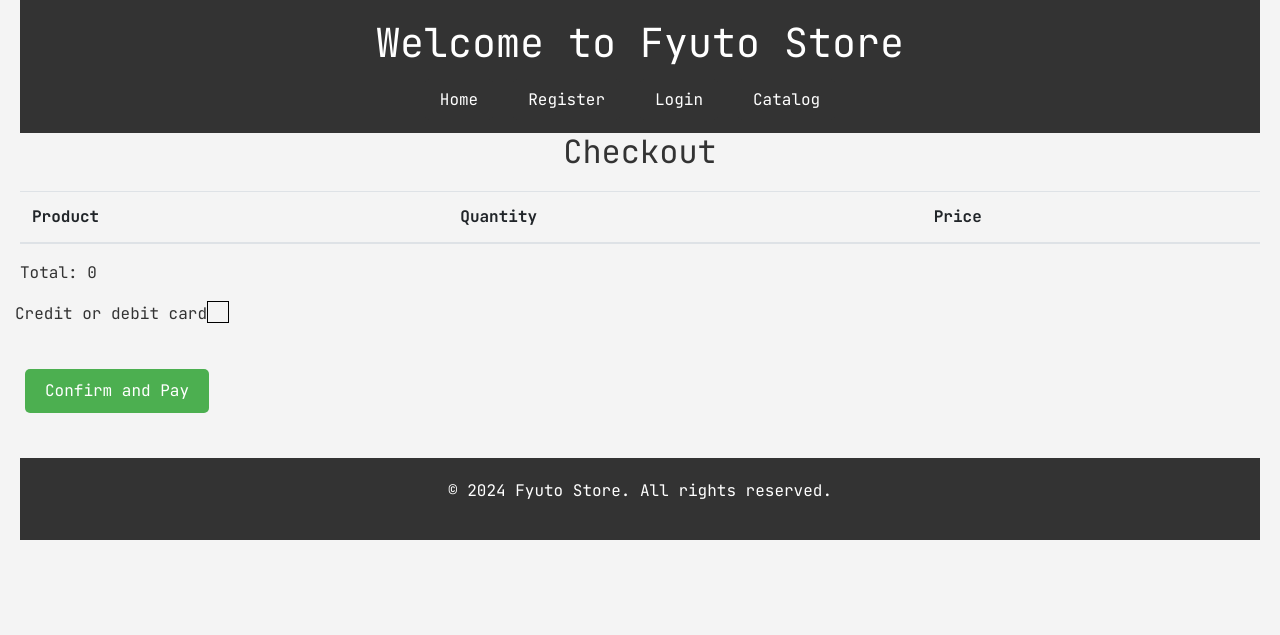
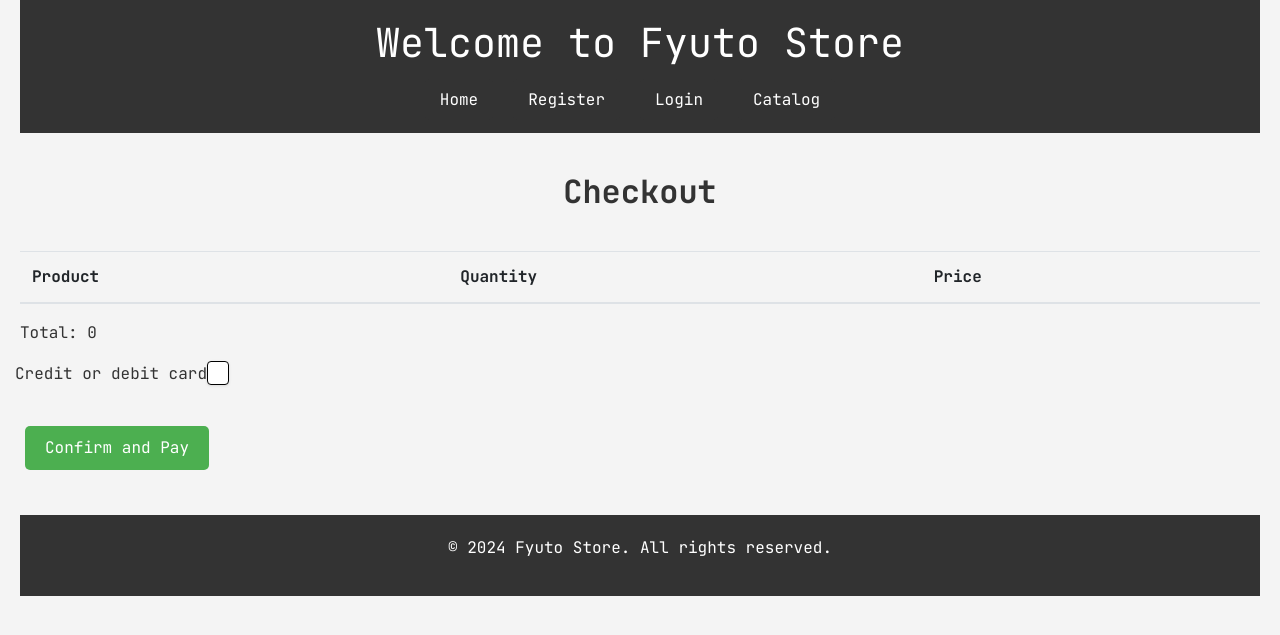
Before and after one commit to zihwoi/fyuto, a Django app: page /checkout/ in a window 1280 px wide. Shown: the part 21-656 px from the top of the page. Run offline with Django 4.2, Linux system fonts and the light colour scheme; lists and menus that the app fills with data are empty; some libraries are stand-ins or nearby versions.

Commit message:
Added paddings for titles

```diff
--- a/store/templates/store/cart_detail.html
+++ b/store/templates/store/cart_detail.html
@@ -3,7 +3,7 @@
 {% block title %}Shopping Cart{% endblock %}
 
 {% block content %}
-    <h1>Your Shopping Cart</h1>
+    <h1 class="page-headings">Your Shopping Cart</h1>
     {% if cart %}
         <table class="table">
             <thead>
--- a/store/templates/store/checkout.html
+++ b/store/templates/store/checkout.html
@@ -1,12 +1,11 @@
-<!-- store/templates/store/checkout.html -->
 {% extends 'store/base.html' %}
 
 {% block title %}Checkout{% endblock %}
 
 {% block content %}
-<h2>Checkout</h2>
+<h2 class="page-headings">Checkout</h2>
 
-<table class="table">
+<table class="table table-striped">
     <thead>
         <tr>
             <th>Product</th>
@@ -25,25 +24,26 @@
     </tbody>
 </table>
 
-<p>Total: {{ cart.get_total_price }}</p>
+<p class="total-price">Total: {{ cart.get_total_price }}</p>
 
-<form action="{% url 'checkout' %}" method="post" id="payment-form">
+<form action="{% url 'checkout' %}" method="post" id="payment-form" class="checkout-form">
     {% csrf_token %}
 
-    <!-- Stripe card input element -->
     <div class="form-row">
-        <label for="card-element">Credit or debit card</label>
-        <div id="card-element">
+        <label for="card-element" class="card-label">Credit or debit card</label>
+        <div id="card-element" class="card-element">
             <!-- Stripe's JS will inject the card element here -->
         </div>
         <!-- Error message container -->
-        <div id="card-errors" role="alert"></div>
+        <div id="card-errors" class="card-errors" role="alert"></div>
     </div>
 
-    <button type="submit" class="btn btn-success mt-3">Confirm and Pay</button>
+    <button type="submit" class="btn btn-success mt-3 checkout-button">Confirm and Pay</button>
 </form>
 </div>
+{% endblock %}
 
+{% block javascript %}
 <!-- Include Stripe.js -->
 <script src="https://js.stripe.com/v3/"></script>
 
@@ -58,7 +58,7 @@
     card.mount('#card-element');
 
     // Handle real-time validation errors from the card Element.
-    card.on('change', function(event) {
+    card.on('change', function (event) {
         var displayError = document.getElementById('card-errors');
         if (event.error) {
             displayError.textContent = event.error.message;
@@ -69,26 +69,28 @@
 
     // Handle form submission.
     var form = document.getElementById('payment-form');
-    form.addEventListener('submit', function(event) {
+    form.addEventListener('submit', function (event) {
         event.preventDefault();
 
-        stripe.createToken(card).then(function(result) {
+        // Create a token from the card element
+        stripe.createToken(card).then(function (result) {
             if (result.error) {
-                // Inform the user if there was an error.
+                // Show error in the card errors div
                 var errorElement = document.getElementById('card-errors');
                 errorElement.textContent = result.error.message;
             } else {
-                // Send the token to your server.
+                // If no error, create hidden input for the token and append to form
                 var hiddenInput = document.createElement('input');
                 hiddenInput.setAttribute('type', 'hidden');
                 hiddenInput.setAttribute('name', 'stripeToken');
                 hiddenInput.setAttribute('value', result.token.id);
                 form.appendChild(hiddenInput);
 
-                // Submit the form.
+                // Submit the form with the token
                 form.submit();
             }
         });
     });
+
 </script>
 {% endblock %}
--- a/store/templates/store/checkout_error.html
+++ b/store/templates/store/checkout_error.html
@@ -5,7 +5,7 @@
 
 {% block content %}
 <div class="container text-center">
-    <h2>Oops, something went wrong!</h2>
+    <h2 class="page-headings">Oops, something went wrong!</h2>
     <p>There was an issue processing your payment. Please try again later.</p>
     <a href="{% url 'checkout' %}" class="btn btn-warning">Try Again</a>
 </div>
--- a/store/templates/store/checkout_success.html
+++ b/store/templates/store/checkout_success.html
@@ -5,7 +5,7 @@
 
 {% block content %}
 <div class="container text-center">
-    <h2>Thank You!</h2>
+    <h2 class="page-headings">Thank You!</h2>
     <p>Your payment was successful, and your order has been placed.</p>
     <a href="{% url 'index' %}" class="btn btn-primary">Back to Home</a>
 </div>
```
